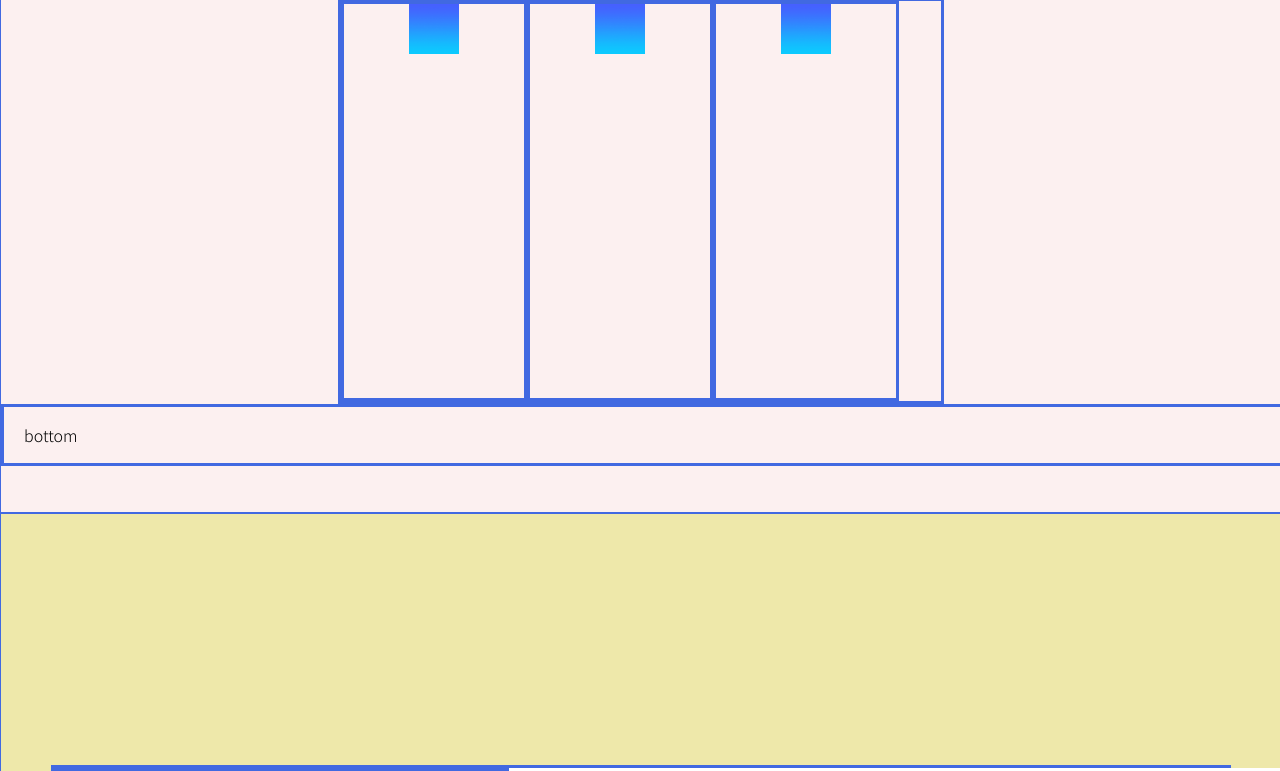
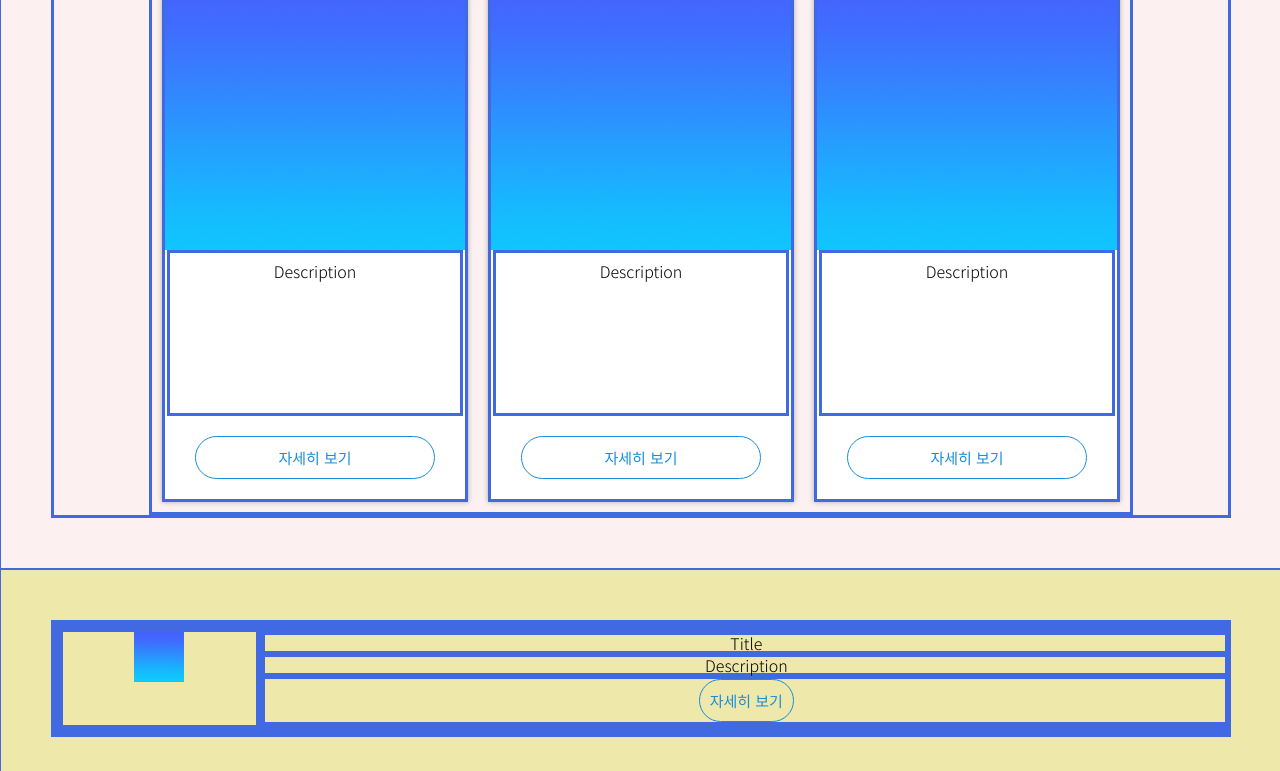
Before and after one commit to DDCheww/mentoring-portfolio, a plain HTML site: page index.html in a window 1280 px wide. Shown: the part 757-1528 px from the top of the page. Drawn offline with nearby package versions, Linux system fonts and the light colour scheme.

Commit message:
modify book2

```diff
--- a/index.html
+++ b/index.html
@@ -21,10 +21,10 @@
 
   <div class="card" id="book1">
     <div class="wrapper">
-      <div class="profile_pic" width="50%">
+      <div class="profile_pic">
         <img src="img/profile.jpg" alt="profile_pic" width="400px">
       </div>
-      <div class="contents" width="50%">
+      <div class="contents">
         <div class="title">
           <h1>황소영</h1>
         </div>
@@ -37,23 +37,27 @@
 
 
   <div class="card" id="book2">
+    <div class="wrapper">
       <div class="title">
         <h1>Title</h1>
       </div>
-    <div class="card_container">
-      <div class="card_history">
-        <img src="img/temp.jpg" alt="history_pic" width="50px">
-
+      <div class="card-container">
+        <div class="card-history">
+          <img src="img/temp.jpg" alt="history_pic">
+          <div class="maintext">Description</div>
+          <button>자세히 보기</button>
         </div>
-      <div class="card_history">
-        <img src="img/temp.jpg" alt="history_pic" width="50px">
+        <div class="card-history">
+          <img src="img/temp.jpg" alt="history_pic">
+          <div class="maintext">Description</div>
+          <button>자세히 보기</button>
         </div>
-      <div class="card_history">
-        <img src="img/temp.jpg" alt="history_pic" width="50px">
+        <div class="card-history">
+          <img src="img/temp.jpg" alt="history_pic">
+          <div class="maintext">Description</div>
+          <button>자세히 보기</button>
         </div>
       </div>
-    <div>
-      <p>bottom</p>
   </div>
   </div>
 
--- a/style.css
+++ b/style.css
@@ -1,4 +1,13 @@
 @import url('https://fonts.googleapis.com/css2?family=Noto+Sans+KR:wght@300;400;500;600&display=swap');
+
+div {
+    text-align: center;
+    border: royalblue solid;
+    width: 100%;
+
+    font-family: 'Noto Sans KR', sans-serif;
+    font-weight: 200;
+}
 
 div.navigation {
     background-color: #303030;
@@ -13,51 +22,62 @@ div.navigation {
 div.navigation button {
     background-color: #303030;
     border: 0px;
-    color : white;
-    height : inherit;
-    width : 100px;
+    color: white;
+    height: inherit;
+    width: 120px;
     text-align: center;
 }
 
 div.navigation button:hover {
-    background-color : #525252;
-    color: yellow;
+    background-color: #525252;
+    color: #6bdfff
 }
 
-div.navigation img{
+div.navigation img {
     align-self: center;
     height: 40px;
     padding-right: 40px;
     filter: invert(100%) sepia(0%) saturate(18%) hue-rotate(314deg) brightness(106%) contrast(104%);
 }
 
-div {
-    text-align: center;
-    border: royalblue solid;
-    width: 100%;
-
-    font-family: 'Noto Sans KR', sans-serif;
-    font-weight: 200;
-}
-
 h1 {
     font-family: 'Noto Sans KR', sans-serif;
     font-weight: 500;
     font-size: 40px;
-    padding: 20px;
+    text-align: left;
+    margin-top: 20px;
+    margin-bottom: 20px;
+}
+
+p {
     text-align: left;
 }
 
-p {
-    padding: 20px;
-    text-align: left;
+button {
+    font-family: 'Noto Sans KR', sans-serif;
+    font-weight: 400;
+    font-size: 15px;
+    background-color: #00ff0000;
+
+    border-radius: 50px;
+    border: #188ddb solid;
+    border-width: 1.5px;
+    color: #188ddb;
+    padding: 10px;
+    text-align: center;
 }
+
+button:hover{
+    background-color: #188ddb;
+    color: white;
+}
+
 
 .wrapper {
     display: flex;
     flex-direction: row;
     align-self: center;
-    margin : 50px;
+    margin: 50px;
 }
 
 .card {
@@ -66,28 +86,34 @@ p {
 
     display: flex;
     flex-direction: row;
-    width:100%;
-    height: 600px;
+    width: 100%;
+    height: fit-content;
 }
 
 #book1 {
     background-color: #ebfcfc
 }
 
+#book1 .contents{
+    padding: 20px;
+}
+
+#book1 .title {
+    margin-bottom: 20px;
+}
+
 .profile_pic {
-    width: 60%;
+    width: 400px;
     margin: 10px;
 }
 
 .profile_pic img {
-    width: 400px;
+    width: inherit;
     height: 400px;
     border-radius: 70%;
 }
 
 #book2 {
-    display: flex;
-    flex-direction: column;
     background-color: #fcf0f0;
 }
 
@@ -97,16 +123,48 @@ p {
     flex-direction: column;
 } */
 
-div.card_container{
+#book2 .wrapper {
+    display: flex;
+    flex-direction: column;
+}
+
+div.card-container {
     display: flex;
     flex-direction: row;
-    width: 600px;
-    height: 400px;
-    align-self:center;
+    align-self: center;
+    width: fit-content;
+    height: fit-content;
 }
 
-div.card_history {
-    width: 30%;
+div.card-history {
+    width: 300px;
+    background-color: #FFFFFF;
+    box-shadow: 0px 0px 5px 0px #AAAAAA;
+    margin: 10px;
+    text-align: center;
+    height: fit-content;
+    display: flex;
+    flex-direction: column;
+}
+
+.card-history img{
+    width: 100%;
+    height: 250px;
+    object-fit: cover;
+}
+
+.card-history .maintext {
+    height: 140px;
+    width: 90%;
+    align-self:center;
+    padding: 10px;
+
+}
+
+.card-history button {
+    align-self:center;
+    width : 80%;
+    margin: 20px;
 }
 
 .article-container {
@@ -119,7 +177,7 @@ div.card_history {
     flex-direction: row;
 }
 
-.article-img-container{
+.article-img-container {
     width: 20%;
 }
 
@@ -132,19 +190,19 @@ div.card_history {
 .diary {
     display: flex;
     flex-direction: row;
-    width : 60%;
+    width: 60%;
 }
 
-.diary-pic{
-    width:50%;
+.diary-pic {
+    width: 50%;
 }
 
-.diary-text{
-    width:50%;
+.diary-text {
+    width: 50%;
     display: flex;
     flex-direction: column;
 }
 
 .move-pointer {
-    width:20%;
+    width: 20%;
 }
```
Lines whose indentation alone changed are shown as unchanged.
